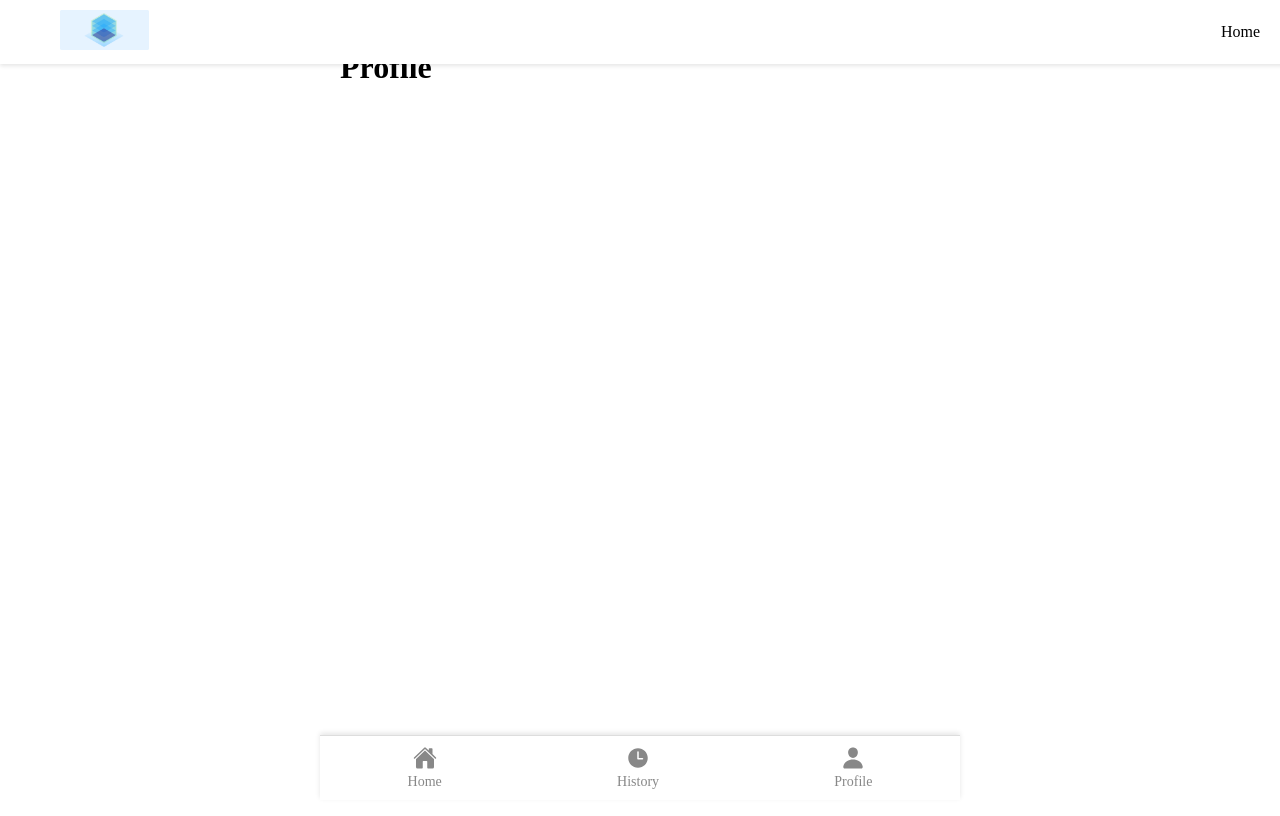
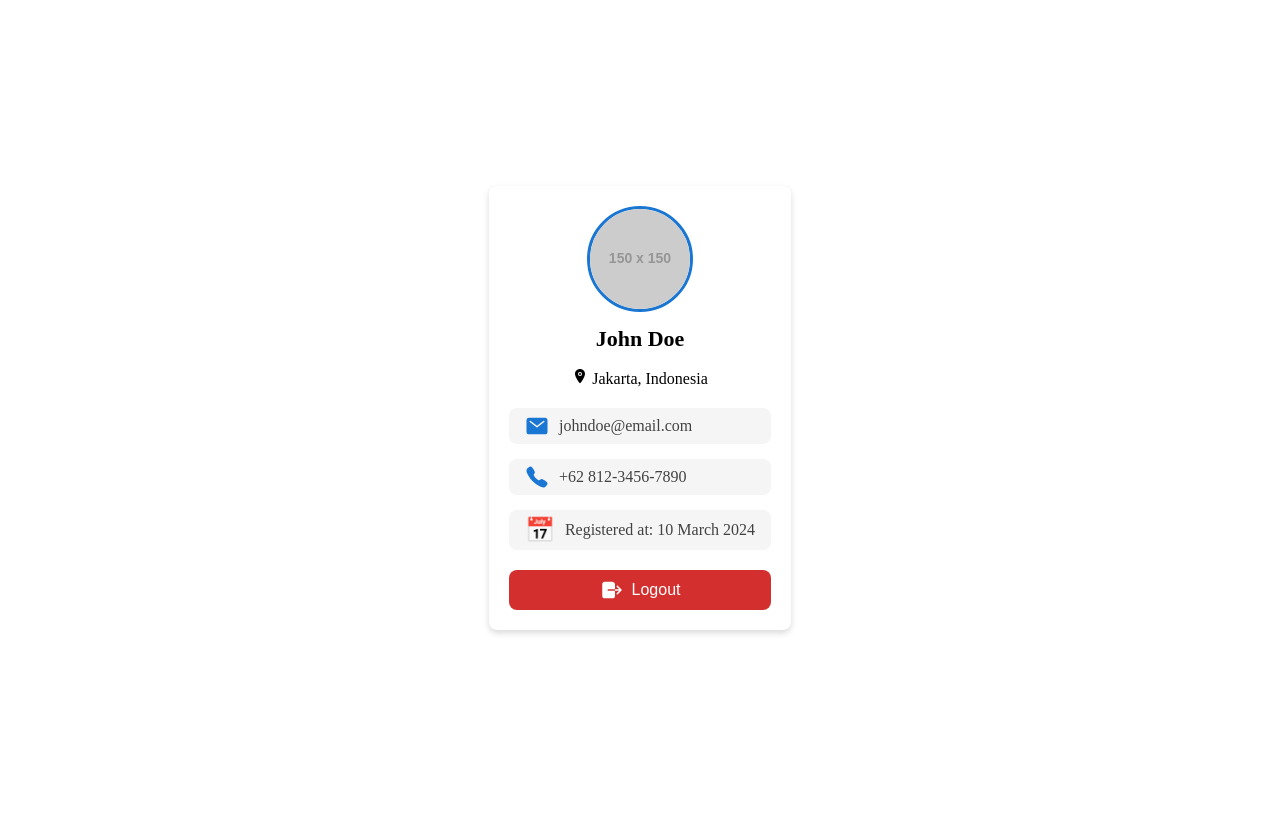
Before and after one commit to misdarmanto/POS, a React (Vite) app: page /profiles in a window 1280 px wide. Built offline with nearby package versions, Linux system fonts and the light colour scheme.

Commit message:
feat: create dropdown select component

```diff
--- /dev/null
+++ b/src/components/select/Select.css
@@ -0,0 +1,57 @@
+@import "../../styles/configs.css";
+
+.select-container {
+  display: flex;
+  flex-direction: column;
+  position: relative;
+  width: 200px;
+}
+
+.select-label {
+  margin-bottom: 5px;
+  font-size: 14px;
+  color: #333;
+}
+
+.select-box {
+  padding: 10px;
+  border: 1px solid #ccc;
+  border-radius: 4px;
+  cursor: pointer;
+  display: flex;
+  justify-content: space-between;
+  align-items: center;
+  background: white;
+}
+
+.select-box:hover {
+  border-color: var(--primary-color);
+}
+
+.arrow {
+  font-size: 12px;
+}
+
+.select-menu {
+  position: absolute;
+  width: 100%;
+  margin-top: 5px;
+  background: white;
+  border: 1px solid #ccc;
+  border-radius: 4px;
+  list-style: none;
+  padding: 0;
+  max-height: 150px;
+  overflow-y: auto;
+  z-index: 10;
+}
+
+.select-menu li {
+  padding: 10px;
+  cursor: pointer;
+}
+
+.select-menu li:hover {
+  background-color: var(--primary-color);
+  color: white;
+}
--- /dev/null
+++ b/src/components/select/index.tsx
@@ -0,0 +1,48 @@
+import React, { useState } from "react";
+import "./Select.css";
+
+interface Option {
+  label: string;
+  value: string;
+}
+
+interface SelectProps {
+  options: Option[];
+  label?: string;
+  value?: string;
+  onChange: (value: string) => void;
+}
+
+const Select: React.FC<SelectProps> = ({ options, label, value, onChange }) => {
+  const [isOpen, setIsOpen] = useState(false);
+  const [selected, setSelected] = useState(value || "");
+
+  const handleSelect = (val: string) => {
+    setSelected(val);
+    onChange(val);
+    setIsOpen(false);
+  };
+
+  return (
+    <div className="select-container">
+      {label && <label className="select-label">{label}</label>}
+      <div className="select-box" onClick={() => setIsOpen(!isOpen)}>
+        {selected
+          ? options.find((opt) => opt.value === selected)?.label
+          : "Select an option"}
+        <span className="arrow">&#9662;</span>
+      </div>
+      {isOpen && (
+        <ul className="select-menu">
+          {options.map((option) => (
+            <li key={option.value} onClick={() => handleSelect(option.value)}>
+              {option.label}
+            </li>
+          ))}
+        </ul>
+      )}
+    </div>
+  );
+};
+
+export default Select;
--- a/src/layouts/Layout.css
+++ b/src/layouts/Layout.css
@@ -1,27 +1,12 @@
 .layout {
   display: flex;
   flex-direction: column;
+  justify-content: center;
+  align-items: center;
   height: 100vh;
   max-width: 640px;
   margin: 0 auto;
   width: 100%;
-}
-
-.main-container {
-  display: flex;
-  flex-grow: 1;
-  margin-top: 60px;
-}
-
-.sidebar {
-  transition: width 0.3s ease-in-out;
-}
-
-.content {
-  flex-grow: 1;
-  padding: 20px;
-  overflow-y: auto;
-  transition: margin-left 0.3s ease-in-out;
 }
 
 @media (max-width: 640px) {
--- a/src/layouts/appLayout.tsx
+++ b/src/layouts/appLayout.tsx
@@ -1,25 +1,25 @@
 import React from "react";
-import AppBar from "../components/appBar";
+// import AppBar from "../components/appBar";
 import "./Layout.css";
 import { Outlet } from "react-router-dom";
-import Logo from "../assets/logo.png";
-import BottomMenu from "../components/buttomMenu";
-import { IoHome, IoTime, IoPerson } from "react-icons/io5";
+// import Logo from "../assets/logo.png";
+// import BottomMenu from "../components/buttomMenu";
+// import { IoHome, IoTime, IoPerson } from "react-icons/io5";
 
 const AppLayout: React.FC = () => {
-  const menuItems = [
-    { name: "Home", path: "/", icon: <IoHome size={24} /> },
-    { name: "History", path: "/history", icon: <IoTime size={24} /> },
-    { name: "Profile", path: "/profile", icon: <IoPerson size={24} /> },
-  ];
+  // const menuItems = [
+  //   { name: "Home", path: "/", icon: <IoHome size={24} /> },
+  //   { name: "History", path: "/histories", icon: <IoTime size={24} /> },
+  //   { name: "Profile", path: "/profiles", icon: <IoPerson size={24} /> },
+  // ];
 
   return (
     <div className="layout">
-      <AppBar logo={Logo} links={[{ name: "Home", href: "#" }]} />
-      <div className="content">
-        <Outlet />
-      </div>
-      <BottomMenu items={menuItems} />
+      {/* <AppBar logo={Logo} links={[]} /> */}
+
+      <Outlet />
+
+      {/* <BottomMenu items={menuItems} /> */}
     </div>
   );
 };
--- /dev/null
+++ b/src/pages/404/NotFound.css
@@ -0,0 +1,28 @@
+.not-found-container {
+  text-align: center;
+  padding: 50px;
+}
+
+.not-found-title {
+  font-size: 100px;
+  color: #ff4757;
+}
+
+.not-found-message {
+  font-size: 18px;
+  color: #2f3542;
+}
+
+.not-found-link {
+  display: inline-block;
+  margin-top: 20px;
+  padding: 10px 20px;
+  background-color: #1e90ff;
+  color: white;
+  text-decoration: none;
+  border-radius: 5px;
+}
+
+.not-found-link:hover {
+  background-color: #3742fa;
+}
--- a/src/pages/404/notFoundView.tsx
+++ b/src/pages/404/notFoundView.tsx
@@ -1,5 +1,14 @@
-const NotfoundView = () => {
-  return <h1>Not found</h1>;
+import React from "react";
+import "./NotFound.css";
+
+const NotFoundView: React.FC = () => {
+  return (
+    <div className="not-found-container">
+      <h1 className="not-found-title">404</h1>
+      <p className="not-found-message">Oops! The page you're looking for doesn't exist.</p>
+      <a href="/" className="not-found-link">Go Home</a>
+    </div>
+  );
 };
 
-export default NotfoundView;
+export default NotFoundView;
--- a/src/pages/home/HomeView.tsx
+++ b/src/pages/home/HomeView.tsx
@@ -1,5 +1,18 @@
+import Select from "../../components/select";
+
 const HomeView = () => {
-  return <h1>Home</h1>;
+  return (
+    <div>
+      <Select
+        options={[
+          { label: "Option 1", value: "option1" },
+          { label: "Option 2", value: "option2" },
+          { label: "Option 3", value: "option3" },
+        ]}
+        onChange={console.log}
+      />
+    </div>
+  );
 };
 
 export default HomeView;
--- /dev/null
+++ b/src/pages/profile/ProfileView.css
@@ -0,0 +1,112 @@
+@import "../../styles/configs.css";
+
+.profile-container {
+  max-width: 400px;
+  margin: 20px auto;
+  padding: 20px;
+  text-align: center;
+  background: #fff;
+  border-radius: var(--border-radius);
+  box-shadow: var(--box-shadow-md);
+}
+
+.profile-header {
+  margin-bottom: 20px;
+}
+
+.profile-avatar {
+  width: 100px;
+  height: 100px;
+  border-radius: 50%;
+  object-fit: cover;
+  border: 3px solid var(--primary-color);
+}
+
+.profile-name {
+  font-size: 22px;
+  font-weight: 600;
+  margin: 10px 0;
+}
+
+.profile-role {
+  font-size: 14px;
+  color: var(--dark-color);
+}
+
+.profile-info {
+  display: flex;
+  flex-direction: column;
+  gap: 15px;
+}
+
+.profile-item {
+  display: flex;
+  align-items: center;
+  gap: 10px;
+  font-size: 16px;
+  color: var(--dark-color);
+  padding: var(--padding-sm);
+  background: var(--light-color);
+  border-radius: var(--border-radius);
+  transition: var(--transition);
+}
+
+.profile-item:hover {
+  background: var(--info-color);
+  color: white;
+}
+
+.profile-icon {
+  font-size: var(--icon-size);
+  color: var(--primary-color);
+}
+
+.logout-button {
+  margin-top: 20px;
+  width: 100%;
+  padding: var(--padding-md);
+  background: var(--danger-color);
+  color: white;
+  font-size: 16px;
+  border: none;
+  border-radius: var(--border-radius);
+  cursor: pointer;
+  display: flex;
+  align-items: center;
+  justify-content: center;
+  gap: 8px;
+  transition: var(--transition);
+}
+
+.logout-button:hover {
+  background: var(--danger-hover);
+}
+
+.logout-icon {
+  font-size: var(--icon-size);
+}
+
+/* Responsive Design */
+@media (max-width: 480px) {
+  .profile-container {
+    max-width: 90%;
+    padding: 15px;
+  }
+  .profile-avatar {
+    width: 80px;
+    height: 80px;
+  }
+  .profile-name {
+    font-size: 18px;
+  }
+  .profile-role {
+    font-size: 12px;
+  }
+  .profile-item {
+    font-size: 14px;
+    padding: var(--padding-sm);
+  }
+  .logout-button {
+    font-size: 14px;
+  }
+}
--- a/src/pages/profile/ProfileView.tsx
+++ b/src/pages/profile/ProfileView.tsx
@@ -1,5 +1,61 @@
-const ProfileView = () => {
-  return <h1>Profile</h1>;
+import React from "react";
+import {
+  IoPersonCircle,
+  IoMail,
+  IoCall,
+  IoLogOut,
+  IoLocation,
+} from "react-icons/io5";
+import "./ProfileView.css";
+
+const ProfileView: React.FC = () => {
+  const user = {
+    name: "John Doe",
+    email: "johndoe@email.com",
+    phone: "+62 812-3456-7890",
+    location: "Jakarta, Indonesia",
+    registeredAt: "10 March 2024",
+    profilePicture: "https://via.placeholder.com/150",
+  };
+
+  const handleLogout = () => {
+    alert("Logging out...");
+  };
+
+  return (
+    <div className="profile-container">
+      <div className="profile-header">
+        <img
+          src={user.profilePicture}
+          alt="Profile"
+          className="profile-avatar"
+        />
+        <h2 className="profile-name">{user.name}</h2>
+        <p className="profile-location">
+          <IoLocation /> {user.location}
+        </p>
+      </div>
+      <div className="profile-info">
+        <div className="profile-item">
+          <IoMail className="profile-icon" />
+          <span>{user.email}</span>
+        </div>
+        <div className="profile-item">
+          <IoCall className="profile-icon" />
+          <span>{user.phone}</span>
+        </div>
+        <div className="profile-item">
+          <span className="profile-icon">📅</span>
+          <span>Registered at: {user.registeredAt}</span>
+        </div>
+      </div>
+
+      <button className="logout-button" onClick={handleLogout}>
+        <IoLogOut className="logout-icon" />
+        Logout
+      </button>
+    </div>
+  );
 };
 
 export default ProfileView;
```
Also changed, not shown: 1 other file (tests, documents, lock files or other folders).
